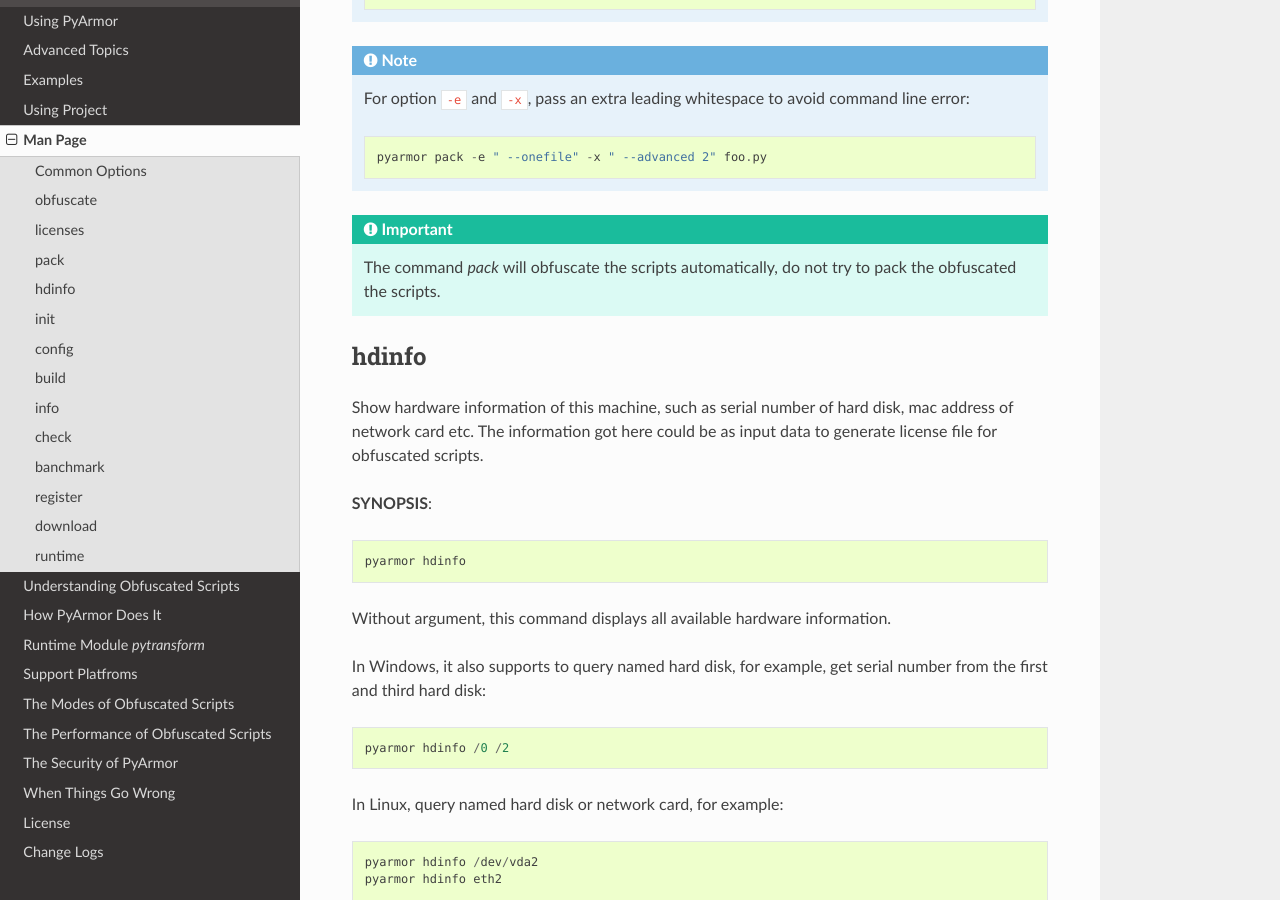
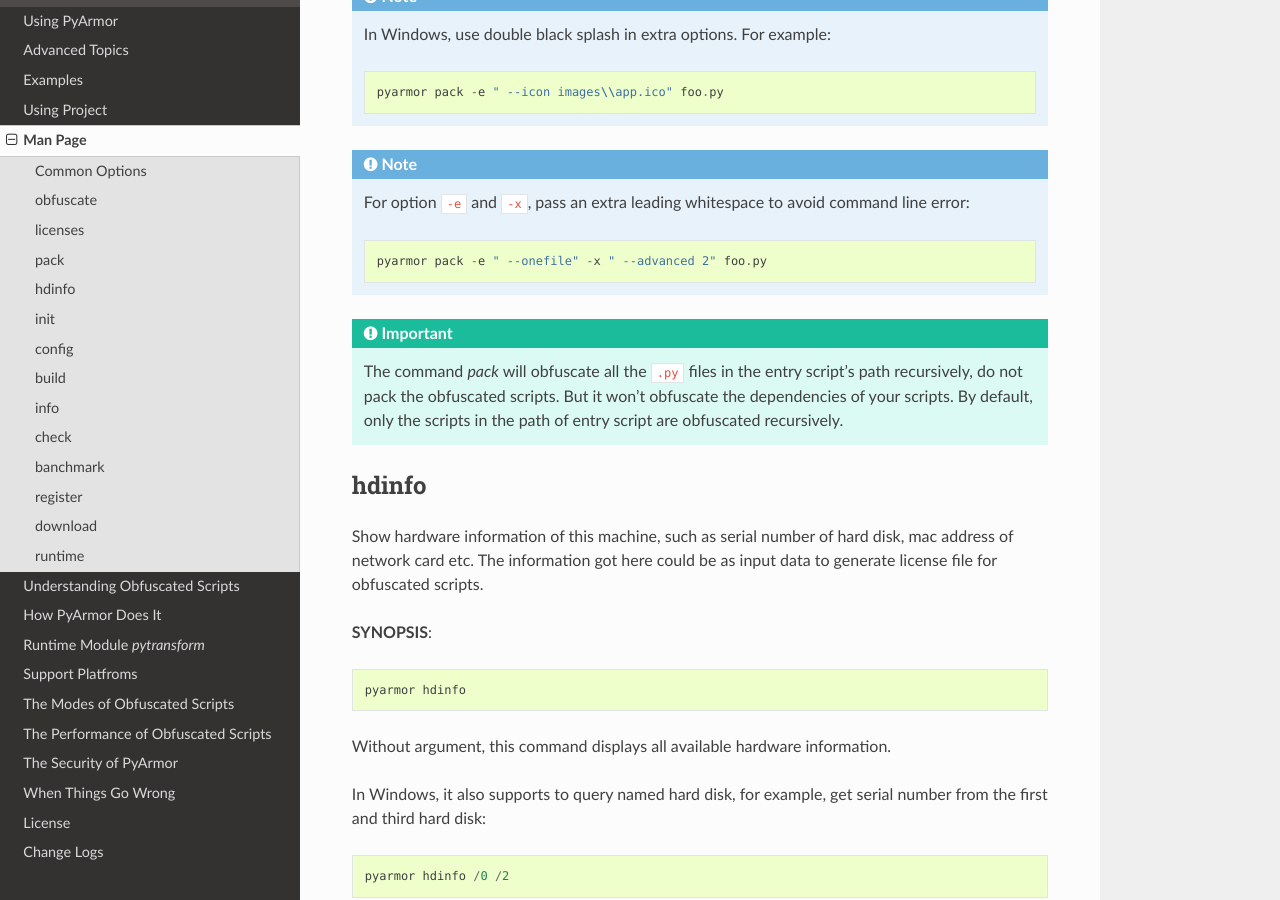
Before and after one commit to dashingsoft/pyarmor, a Sphinx documentation site: the page built from docs/man.rst, in a window 1280 px wide and 900 px high, scrolled down 16600 px. Built offline with Sphinx 7.4.7 and the Read the Docs theme 2.0.0, drawn with Linux system fonts in a browser that asks for light colours; some of the changed text lies outside the part shown.

Commit message:
Refine doc

```diff
--- a/docs/man.rst
+++ b/docs/man.rst
@@ -288,8 +288,12 @@
 
      pyarmor obfuscate --plugin @assert_armored foo.py
 
-* Obfuscate the scripts in Macos and run obfuscated scripts in
-  Ubuntu::
+* If the script `foo.py` includes internal plugin, obfuscate it with special
+  plugin name ``on``::
+
+     pyarmor obfuscate --plugin on foo.py
+
+* Obfuscate the scripts in Macos and run obfuscated scripts in Ubuntu::
 
     pyarmor obfuscate --platform linux.x86_64 foo.py
 
@@ -637,8 +641,10 @@
 
 .. important::
 
-   The command `pack` will obfuscate the scripts automatically, do not
-   try to pack the obfuscated the scripts.
+   The command `pack` will obfuscate all the ``.py`` files in the entry script's
+   path recursively, do not pack the obfuscated scripts. But it won't obfuscate
+   the dependencies of your scripts. By default, only the scripts in the path of
+   entry script are obfuscated recursively.
 
 .. comment:
 
```
Also changed, not shown: other parts of docs/man.rst (+1 -1 lines), docs/how-to-do.rst (+11 -1 lines).
